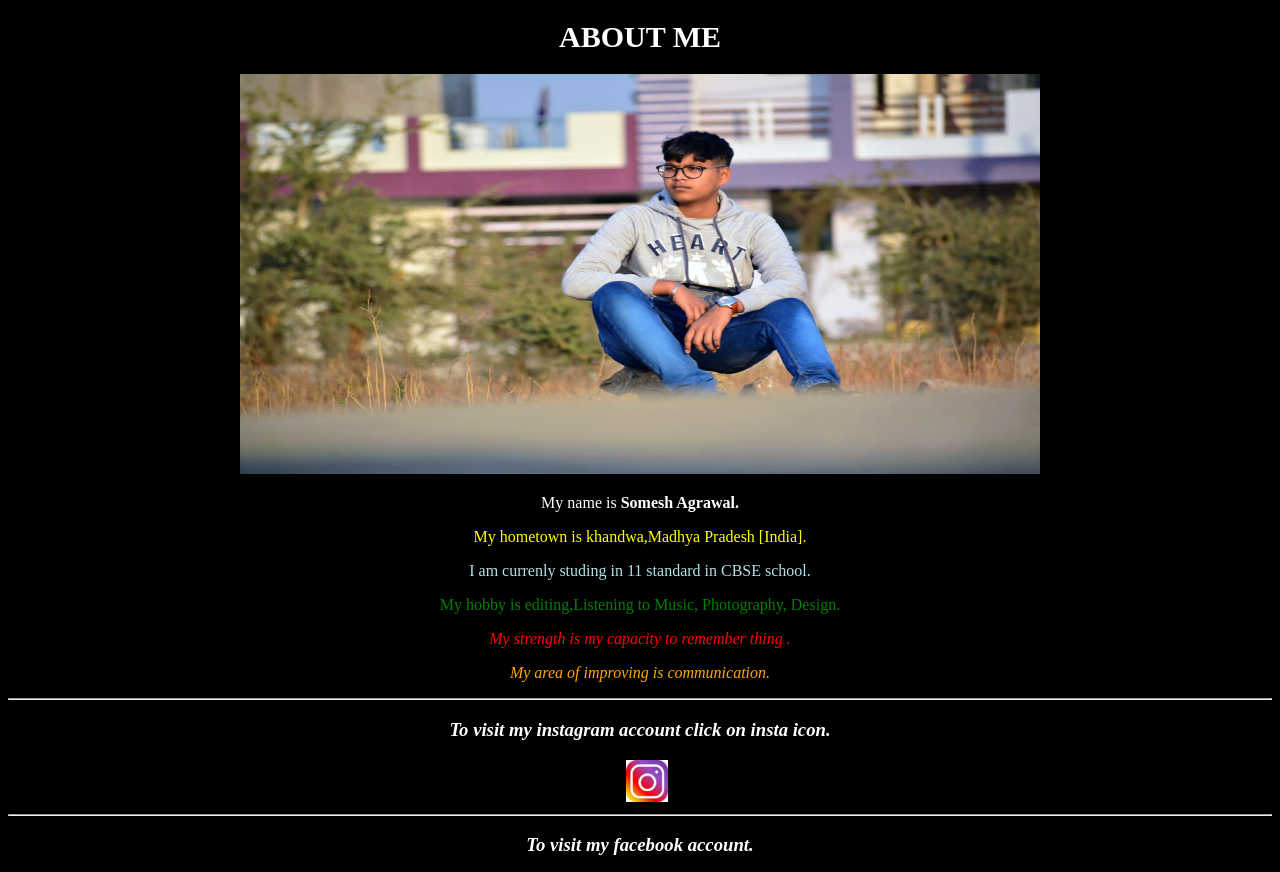
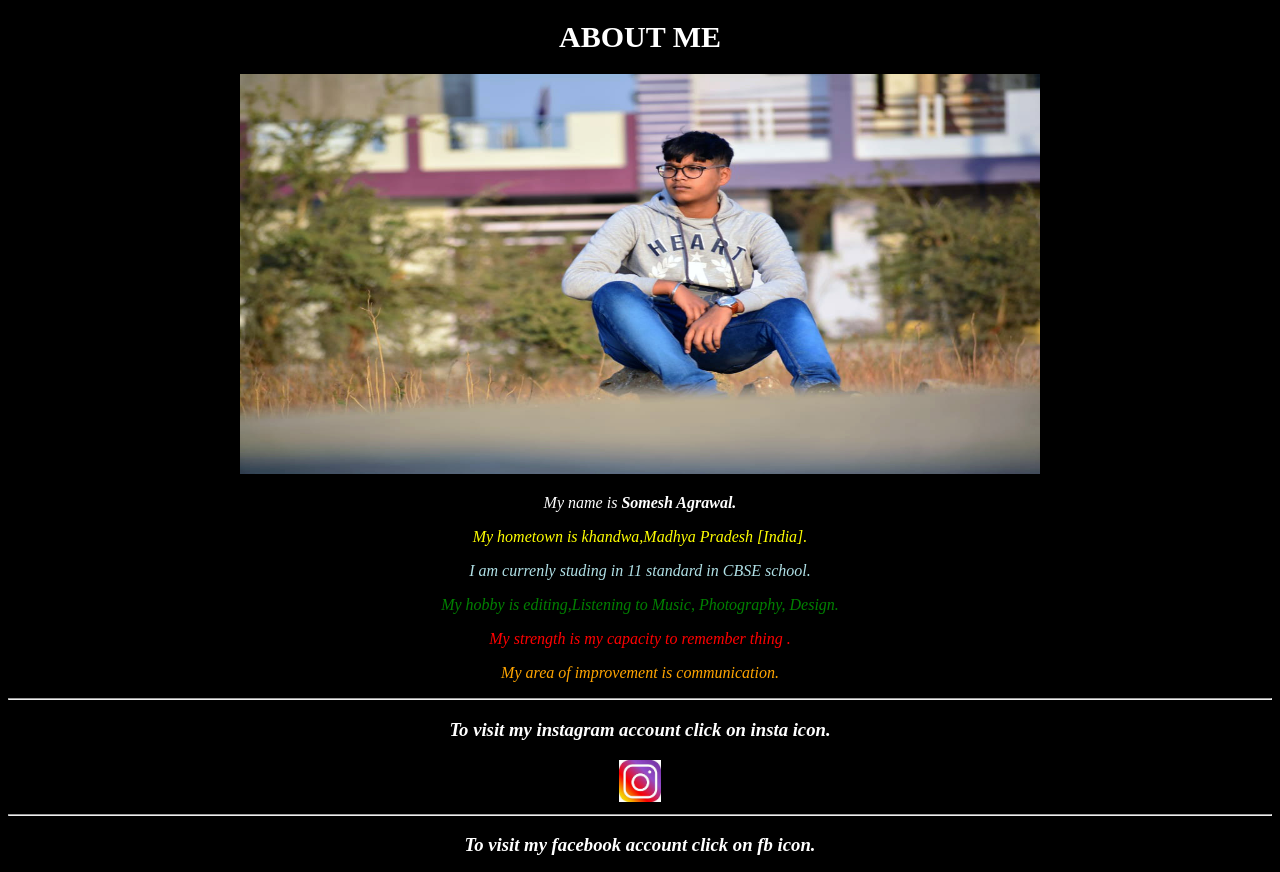
Before and after one commit to kanakagrawal54/somesh-website, a plain HTML site: page index.html in a window 1280 px wide. Shown: the top 872 px of the page. Drawn offline with Linux system fonts and the light colour scheme.

Commit message:
Update index.html

```diff
--- a/index.html
+++ b/index.html
@@ -1,7 +1,7 @@
 <!DOCTYPE html>
 <html lang="en">
 <head>
-<title> Somesh open</title>
+<title> Somesh </title>
 </head>
 <body style="background-color:black;text-align:center">
 
@@ -10,23 +10,23 @@
   <img src="picture.jpg" alt="somesh agrawal" width="800" height="400"/>
 
 
- <p style="color:white;">My name is <b> Somesh Agrawal.</p></b>
- <p style="color:yellow;">My hometown is khandwa,Madhya Pradesh [India].</p>
- <p style="color:powderblue;">I am currenly studing in 11 standard in CBSE school.</p>
- <p style="color:green;">My hobby is editing,Listening to Music, Photography, Design.</p>
+ <p style="color:white;"><em>My name is <b> Somesh Agrawal.</em></p></b>
+ <p style="color:yellow;"><em>My hometown is khandwa,Madhya Pradesh [India].</em></p>
+ <p style="color:powderblue;"><em>I am currenly studing in 11 standard in CBSE school.</em></p>
+ <p style="color:green;"><em>My hobby is editing,Listening to Music, Photography, Design.</em></p>
  <p style="color:red;"><em>My strength is my capacity to remember thing .</em></p>
-  <p style="color:orange;"><em>My area of improving is communication.</em></p>
+  <p style="color:orange;"><em>My area of improvement is communication.</em></p>
  <hr>
 
  <h3  style="color:white;"><i>To visit my instagram account click on insta icon.</i></h3>
- <
+
 <a href="https://www.instagram.com/someshagrawal99/"><img src="insta.jpg" style="width:42px;height:42px;"></a>
 <hr>
 
 
- <h3  style="color:white;"><i>To visit my facebook account.</i><h3>
+ <h3  style="color:white;"><i>To visit my facebook account click on fb icon.</i><h3>
 
-<a href="https://www.facebook.com/someshagrawal99/"><img src="fb.jpg" style="width:42px;height:42px;"></a></a>
+<a href="https://www.facebook.com/someshagrawal99/"><img src="fb.jpg" style="width:42px;height:42px;"></a>
 <hr>
 
 
```
